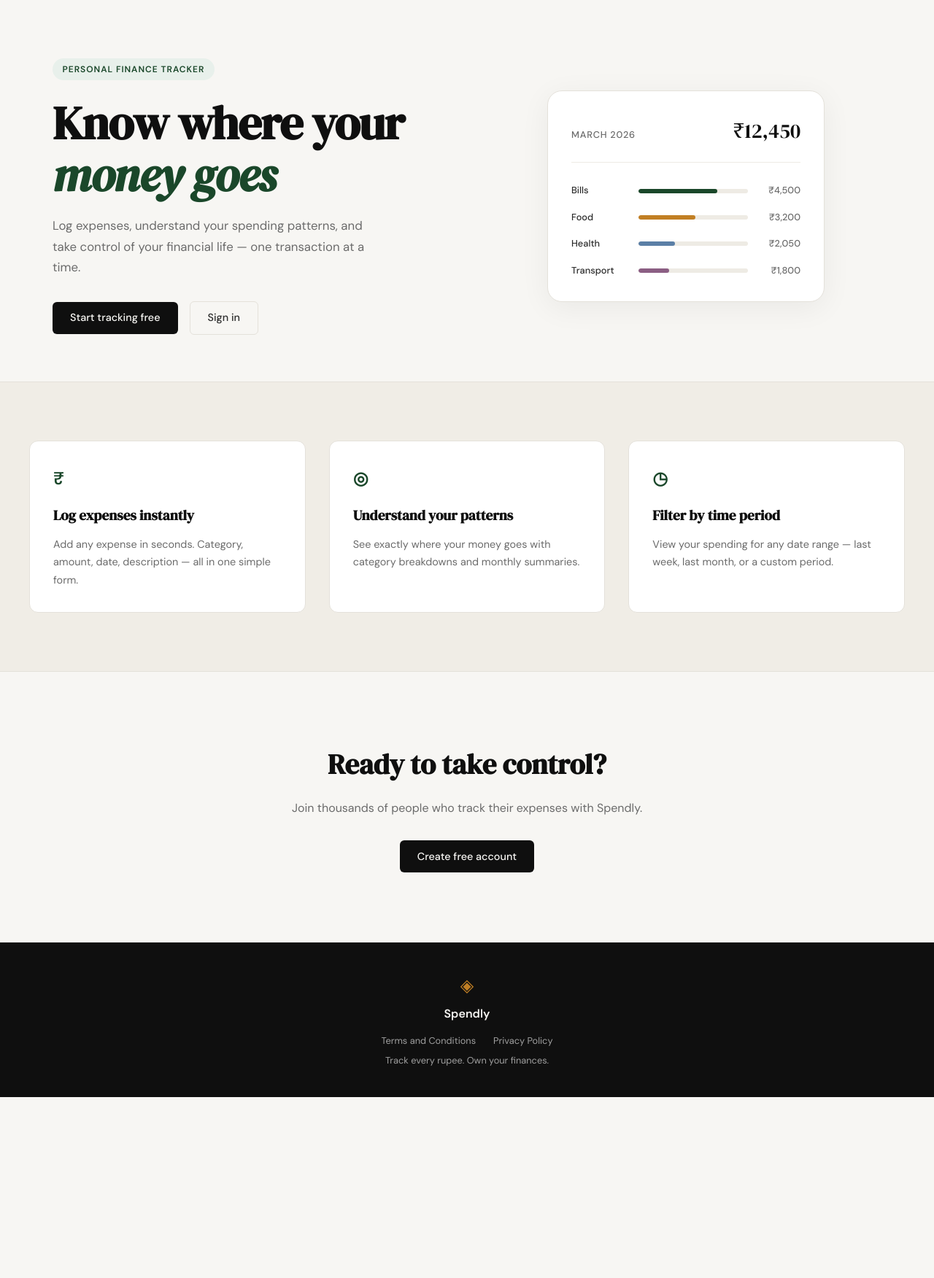
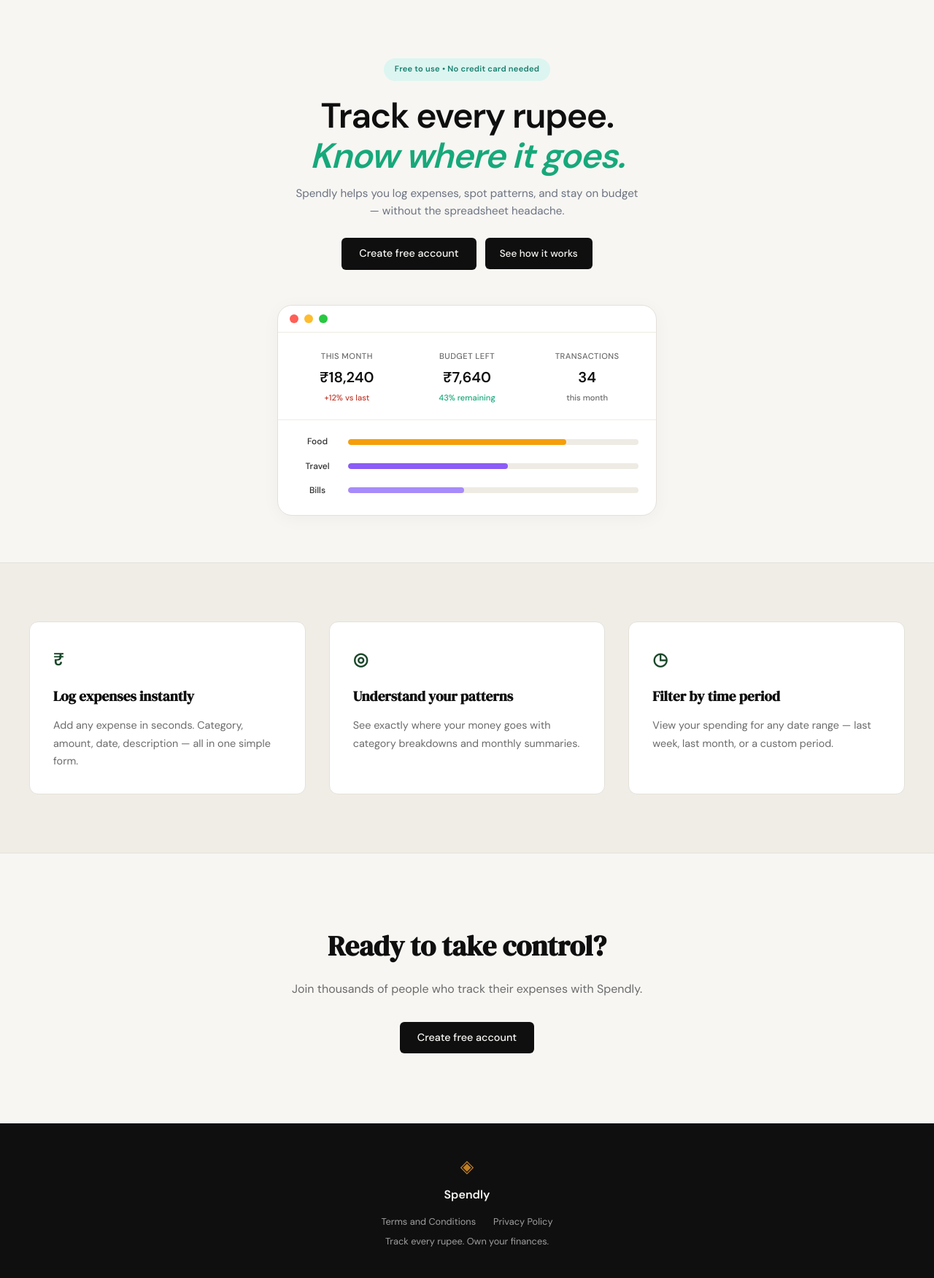
Before and after one commit to Mansi02-Sadanand/Spendly, a Flask app: page / in a window 1280 px wide. Shown: the part 61-1813 px from the top of the page at 73% size. Before the commit the page ends 1565 px from the top, so only its background shows below. Run offline with Flask 3, Linux system fonts and the light colour scheme.

Commit message:
landing: redesign hero section to match mockup

```diff
--- a/static/css/style.css
+++ b/static/css/style.css
@@ -125,136 +125,195 @@
 
 .hero {
     padding: 5rem 2rem 4rem;
-    display: grid;
-    grid-template-columns: 1fr 1fr;
-    gap: 4rem;
+    display: flex;
+    flex-direction: column;
     align-items: center;
+    text-align: center;
     max-width: var(--max-width);
     margin: 0 auto;
+    gap: 3rem;
+}
+
+.hero-content {
+    display: flex;
+    flex-direction: column;
+    align-items: center;
 }
 
 .hero-badge {
     display: inline-block;
-    background: var(--accent-light);
-    color: var(--accent);
-    font-size: 0.75rem;
+    background: #dcf5f0;
+    color: #1a7f6f;
+    font-size: 0.7rem;
     font-weight: 600;
-    letter-spacing: 0.08em;
-    text-transform: uppercase;
-    padding: 0.35rem 0.85rem;
+    letter-spacing: 0.02em;
+    padding: 0.4rem 0.9rem;
     border-radius: 999px;
-    margin-bottom: 1.5rem;
+    margin-bottom: 1.25rem;
 }
 
 .hero-title {
-    font-family: var(--font-display);
-    font-size: clamp(2.5rem, 5vw, 4rem);
-    line-height: 1.1;
-    letter-spacing: -0.02em;
+    font-family: var(--font-body);
+    font-size: clamp(2.2rem, 5vw, 3rem);
+    line-height: 1.15;
+    letter-spacing: -0.03em;
     color: var(--ink);
-    margin-bottom: 1.25rem;
+    margin-bottom: 0.75rem;
+    font-weight: 600;
 }
 
 .hero-title em {
     font-style: italic;
-    color: var(--accent);
+    color: #17a87a;
 }
 
 .hero-subtitle {
-    font-size: 1.05rem;
-    color: var(--ink-muted);
-    line-height: 1.7;
-    max-width: 460px;
-    margin-bottom: 2rem;
+    font-size: 0.95rem;
+    color: #6b7280;
+    line-height: 1.6;
+    max-width: 480px;
+    margin-bottom: 1.5rem;
 }
 
 .hero-actions {
     display: flex;
-    gap: 1rem;
+    gap: 0.75rem;
     align-items: center;
+    justify-content: center;
 }
 
+.btn-secondary {
+    display: inline-block;
+    background: var(--ink);
+    color: var(--paper);
+    padding: 0.65rem 1.25rem;
+    border-radius: var(--radius-sm);
+    font-family: var(--font-body);
+    font-size: 0.85rem;
+    font-weight: 500;
+    cursor: pointer;
+    border: none;
+    transition: background 0.2s;
+    text-decoration: none;
+}
+
+.btn-secondary:hover { background: #333; }
+
 /* ------------------------------------------------------------------ */
-/* Mock card (hero visual)                                             */
+/* Dashboard card (hero visual)                                        */
 /* ------------------------------------------------------------------ */
 
 .hero-visual {
     display: flex;
     justify-content: center;
+    width: 100%;
 }
 
-.mock-card {
+.dashboard-card {
     background: var(--paper-card);
     border: 1px solid var(--border);
     border-radius: var(--radius-lg);
-    padding: 2rem;
+    padding: 0;
     width: 100%;
-    max-width: 380px;
-    box-shadow: 0 8px 40px rgba(0,0,0,0.06);
+    max-width: 520px;
+    box-shadow: 0 4px 24px rgba(0,0,0,0.04);
+    overflow: hidden;
 }
 
-.mock-card-header {
-    display: flex;
-    justify-content: space-between;
-    align-items: baseline;
-    margin-bottom: 1.75rem;
-    padding-bottom: 1.25rem;
+.card-header {
+    padding: 0.75rem 1rem;
     border-bottom: 1px solid var(--border-soft);
 }
 
-.mock-label {
-    font-size: 0.8rem;
+.traffic-lights {
+    display: flex;
+    gap: 0.5rem;
+}
+
+.traffic-light {
+    width: 12px;
+    height: 12px;
+    border-radius: 50%;
+}
+
+.traffic-light.red { background: #ff5f57; }
+.traffic-light.yellow { background: #febc2e; }
+.traffic-light.green { background: #28c840; }
+
+.dashboard-stats {
+    display: grid;
+    grid-template-columns: repeat(3, 1fr);
+    gap: 1.5rem;
+    padding: 1.5rem 1.5rem 1.25rem;
+    border-bottom: 1px solid var(--border-soft);
+}
+
+.stat-item {
+    display: flex;
+    flex-direction: column;
+    gap: 0.25rem;
+}
+
+.stat-label {
+    font-size: 0.7rem;
     font-weight: 500;
     color: var(--ink-muted);
     text-transform: uppercase;
-    letter-spacing: 0.06em;
+    letter-spacing: 0.04em;
 }
 
-.mock-total {
-    font-family: var(--font-display);
-    font-size: 1.75rem;
+.stat-value {
+    font-family: var(--font-body);
+    font-size: 1.25rem;
+    font-weight: 600;
     color: var(--ink);
 }
 
-.mock-bars { display: flex; flex-direction: column; gap: 1rem; }
+.stat-change {
+    font-size: 0.7rem;
+    font-weight: 500;
+}
 
-.mock-bar-row {
+.stat-change.positive { color: #c0392b; }
+.stat-change.budget { color: #17a87a; }
+.stat-change.neutral { color: var(--ink-muted); }
+
+.dashboard-chart {
+    display: flex;
+    flex-direction: column;
+    gap: 0.875rem;
+    padding: 1.25rem 1.5rem 1.5rem;
+}
+
+.chart-row {
     display: grid;
-    grid-template-columns: 80px 1fr 60px;
+    grid-template-columns: 60px 1fr;
     align-items: center;
     gap: 0.75rem;
 }
 
-.mock-cat {
-    font-size: 0.8rem;
+.chart-label {
+    font-size: 0.75rem;
     font-weight: 500;
     color: var(--ink-soft);
 }
 
-.mock-bar-track {
-    height: 6px;
+.chart-bar-track {
+    height: 8px;
     background: var(--border-soft);
     border-radius: 999px;
     overflow: hidden;
 }
 
-.mock-bar {
+.chart-bar {
     height: 100%;
-    background: var(--accent);
     border-radius: 999px;
     transition: width 0.6s ease;
 }
 
-.mock-bar-2 { background: var(--accent-2); }
-.mock-bar-3 { background: #5b7fa6; }
-.mock-bar-4 { background: #8b5e83; }
-
-.mock-amt {
-    font-size: 0.8rem;
-    font-weight: 500;
-    color: var(--ink-muted);
-    text-align: right;
-}
+.chart-bar-orange { background: #f59e0b; }
+.chart-bar-purple { background: #8b5cf6; }
+.chart-bar-lavender { background: #a78bfa; }
 
 /* ------------------------------------------------------------------ */
 /* Buttons                                                             */
--- a/templates/landing.html
+++ b/templates/landing.html
@@ -5,56 +5,65 @@
 {% block content %}
 
 <section class="hero">
-    <div class="hero-inner">
-        <div class="hero-badge">Personal Finance Tracker</div>
+    <div class="hero-content">
+        <div class="hero-badge">Free to use • No credit card needed</div>
         <h1 class="hero-title">
-            Know where your<br>
-            <em>money goes</em>
+            Track every rupee.<br>
+            <em>Know where it goes.</em>
         </h1>
         <p class="hero-subtitle">
-            Log expenses, understand your spending patterns,
-            and take control of your financial life —
-            one transaction at a time.
+            Spendly helps you log expenses, spot patterns, and stay
+            on budget — without the spreadsheet headache.
         </p>
         <div class="hero-actions">
-            <a href="{{ url_for('register') }}" class="btn-primary">Start tracking free</a>
-            <a href="{{ url_for('login') }}" class="btn-ghost">Sign in</a>
+            <a href="{{ url_for('register') }}" class="btn-primary">Create free account</a>
+            <a href="#how-it-works" class="btn-secondary">See how it works</a>
         </div>
     </div>
     <div class="hero-visual">
-        <div class="mock-card">
-            <div class="mock-card-header">
-                <span class="mock-label">March 2026</span>
-                <span class="mock-total">₹12,450</span>
+        <div class="dashboard-card">
+            <div class="card-header">
+                <div class="traffic-lights">
+                    <span class="traffic-light red"></span>
+                    <span class="traffic-light yellow"></span>
+                    <span class="traffic-light green"></span>
+                </div>
             </div>
-            <div class="mock-bars">
-                <div class="mock-bar-row">
-                    <span class="mock-cat">Bills</span>
-                    <div class="mock-bar-track">
-                        <div class="mock-bar" style="width: 72%"></div>
+            <div class="dashboard-stats">
+                <div class="stat-item">
+                    <span class="stat-label">This month</span>
+                    <span class="stat-value">₹18,240</span>
+                    <span class="stat-change positive">+12% vs last</span>
+                </div>
+                <div class="stat-item">
+                    <span class="stat-label">Budget left</span>
+                    <span class="stat-value">₹7,640</span>
+                    <span class="stat-change budget">43% remaining</span>
+                </div>
+                <div class="stat-item">
+                    <span class="stat-label">Transactions</span>
+                    <span class="stat-value">34</span>
+                    <span class="stat-change neutral">this month</span>
+                </div>
+            </div>
+            <div class="dashboard-chart">
+                <div class="chart-row">
+                    <span class="chart-label">Food</span>
+                    <div class="chart-bar-track">
+                        <div class="chart-bar chart-bar-orange" style="width: 75%"></div>
                     </div>
-                    <span class="mock-amt">₹4,500</span>
                 </div>
-                <div class="mock-bar-row">
-                    <span class="mock-cat">Food</span>
-                    <div class="mock-bar-track">
-                        <div class="mock-bar mock-bar-2" style="width: 52%"></div>
+                <div class="chart-row">
+                    <span class="chart-label">Travel</span>
+                    <div class="chart-bar-track">
+                        <div class="chart-bar chart-bar-purple" style="width: 55%"></div>
                     </div>
-                    <span class="mock-amt">₹3,200</span>
                 </div>
-                <div class="mock-bar-row">
-                    <span class="mock-cat">Health</span>
-                    <div class="mock-bar-track">
-                        <div class="mock-bar mock-bar-3" style="width: 33%"></div>
+                <div class="chart-row">
+                    <span class="chart-label">Bills</span>
+                    <div class="chart-bar-track">
+                        <div class="chart-bar chart-bar-lavender" style="width: 40%"></div>
                     </div>
-                    <span class="mock-amt">₹2,050</span>
-                </div>
-                <div class="mock-bar-row">
-                    <span class="mock-cat">Transport</span>
-                    <div class="mock-bar-track">
-                        <div class="mock-bar mock-bar-4" style="width: 28%"></div>
-                    </div>
-                    <span class="mock-amt">₹1,800</span>
                 </div>
             </div>
         </div>
```
